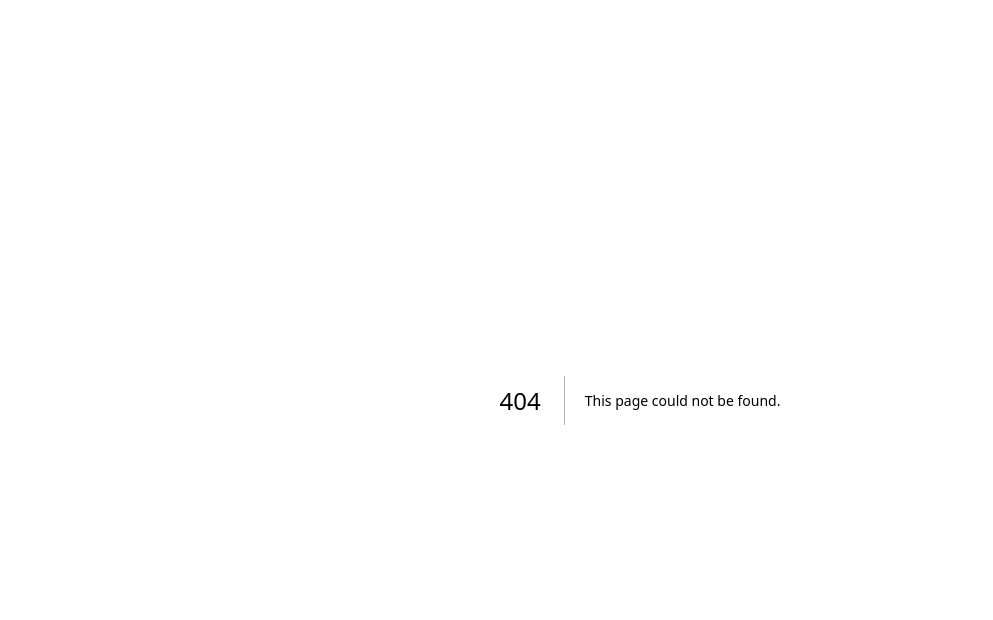
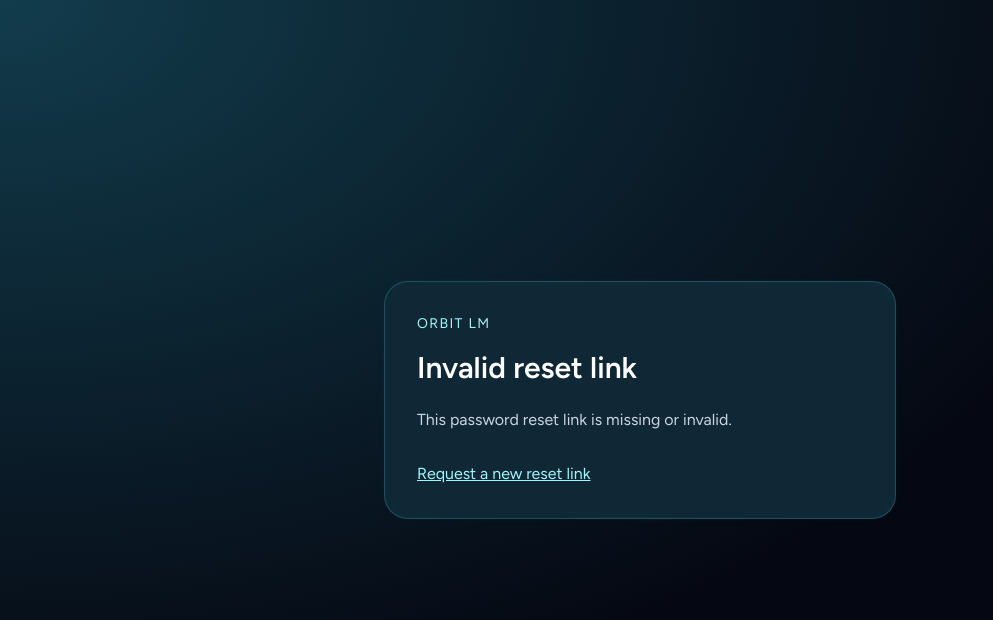
Before and after one commit to caueoliveiraribeiro-ui/myappccsolutions, a Next.js app: page /reset-password in a window 1280 px wide. Before the commit this address had no page. Shown: the top 620 px of the page, without its empty margins (0-993 px from the left). Built offline with nearby package versions, Linux system fonts and the light colour scheme.

Commit message:
Add reset password page

```diff
--- /dev/null
+++ b/app/reset-password/page.tsx
@@ -0,0 +1,24 @@
+import { ResetPasswordForm } from "@/components/reset-password-form"
+
+export const dynamic = "force-dynamic"
+
+export default async function ResetPasswordPage({ searchParams }: { searchParams: Promise<{ token?: string }> }) {
+  const params = await searchParams
+  const token = params.token || ""
+  const validToken = /^[a-f0-9]{64}$/.test(token)
+
+  return (
+    <main className="grid min-h-screen place-items-center bg-[#050812] bg-[radial-gradient(ellipse_at_top_left,#123c4c,transparent_65%)] px-5 py-12 text-white">
+      {validToken ? (
+        <ResetPasswordForm token={token} />
+      ) : (
+        <div className="w-full max-w-lg rounded-3xl border border-cyan-300/30 bg-[#102835] p-8">
+          <p className="text-sm uppercase tracking-widest text-cyan-200">Orbit LM</p>
+          <h1 className="mt-4 text-3xl font-semibold">Invalid reset link</h1>
+          <p className="mt-5 leading-7 text-slate-300">This password reset link is missing or invalid.</p>
+          <a href="/forgot-password" className="mt-7 inline-block text-cyan-200 underline">Request a new reset link</a>
+        </div>
+      )}
+    </main>
+  )
+}
```
